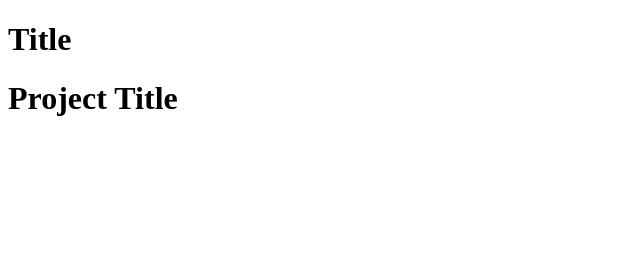
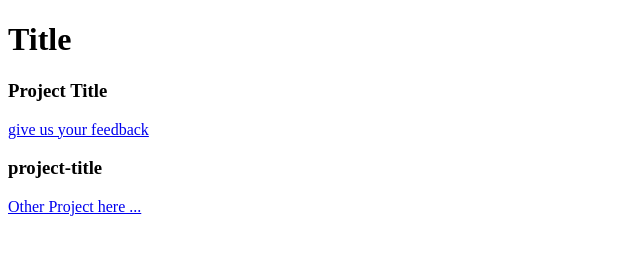
Before and after one commit to GiveLaw/Microverse-Trials-Jorge, a plain HTML site: page index.html in a window 1280 px wide. Shown: the whole page, without its empty margins (0-640 px from the left). Drawn offline with Linux system fonts and the light colour scheme.

Commit message:
2 and 3 features

```diff
--- a/index.html
+++ b/index.html
@@ -4,12 +4,24 @@
     <meta charset="utf-8">
     <title>Portfolio</title>
   </head>
+
   <body>
     <div class="" id="welcome-section">
       <h1>Title</h1>
     </div>
+    <nav id="navbar">
+
+    </nav>
     <div id="projects">
-      <h1 class="project-title">Project Title</h1>
+      <div class="project-1">
+        <h3 class="project-title">Project Title</h3>
+        <a href="https://gitlab.com/ostrokach/notes">give us your feedback</a>
+      </div>
+      <div class="project-2">
+        <h3 class="project-title">project-title</h3>
+        <a href="https://github.com/GiveLaw/Exercise-mexican_ethnicity">Other Project here ...</a>
+      </div>
     </div>
   </body>
+
 </html>
```
